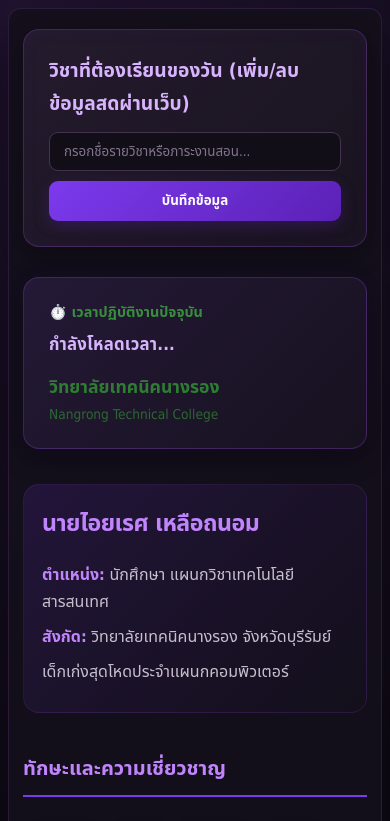
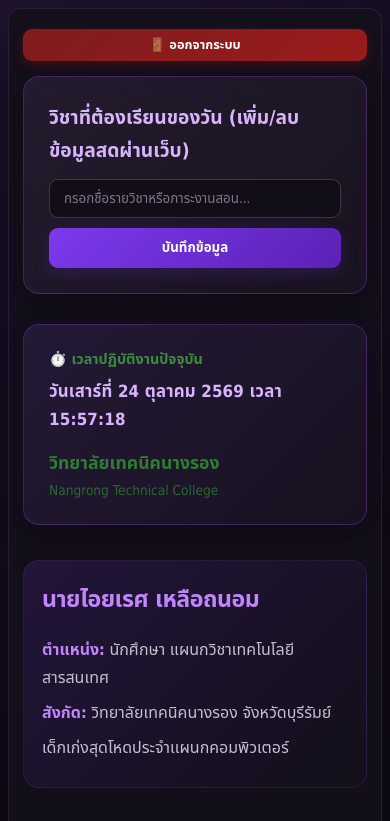
Before and after one commit to aiyaretlnartanom-art/-repair-system-firebase1, a plain HTML site: page public/index.html in a window 390 px wide. Shown: the top 821 px of the page. Drawn offline with Linux system fonts and the light colour scheme; no server answers.

Commit message:
fix logout and add top-right logout button

```diff
--- a/public/index.html
+++ b/public/index.html
@@ -40,6 +40,7 @@ body {
         0 20px 60px rgba(0, 0, 0, 0.55),
         0 0 30px rgba(120, 65, 180, 0.08);
     border: 1px solid rgba(157, 92, 211, 0.18);
+    position: relative; /* สำหรับจัดตำแหน่งปุ่ม Logout มุมขวาบน */
 }
 
 /* ==============================
@@ -297,6 +298,25 @@ button:disabled {
 }
 
 /* ==============================
+   Logout Button (Top Right)
+   ============================== */
+
+.logout-btn {
+    position: absolute;
+    top: 30px;
+    right: 30px;
+    background: linear-gradient(135deg, #7f1d1d, #991b1b);
+    padding: 8px 15px;
+    font-size: 0.85rem;
+    box-shadow: 0 4px 12px rgba(153, 27, 27, 0.3);
+}
+
+.logout-btn:hover {
+    background: linear-gradient(135deg, #991b1b, #b91c1c);
+    box-shadow: 0 6px 16px rgba(185, 28, 28, 0.4);
+}
+
+/* ==============================
    Upload Box
    ============================== */
 
@@ -443,6 +463,13 @@ footer p {
         border-radius: 16px;
     }
 
+    .logout-btn {
+        top: 20px;
+        right: 18px;
+        padding: 6px 12px;
+        font-size: 0.8rem;
+    }
+
     h1 {
         font-size: 1.7rem;
     }
@@ -491,6 +518,14 @@ footer p {
         border-radius: 13px;
     }
 
+    .logout-btn {
+        position: relative;
+        top: 0;
+        right: 0;
+        margin-bottom: 15px;
+        width: 100%;
+    }
+
     h1 {
         font-size: 1.45rem;
     }
@@ -527,6 +562,9 @@ footer p {
 <body>
 
 <div class="container">
+    <!-- ปุ่ม Logout มุมขวาบน -->
+    <button id="logoutBtn" class="logout-btn">🚪 ออกจากระบบ</button>
+
     <!-- แผงควบคุมสำหรับเพิ่มข้อมูล (Admin Panel) -->
     <div class="admin-panel">
         <h3>วิชาที่ต้องเรียนของวัน (เพิ่ม/ลบ ข้อมูลสดผ่านเว็บ)</h3>
@@ -611,8 +649,9 @@ footer p {
 <script type="module">
     import { initializeApp } from "https://www.gstatic.com/firebasejs/10.8.0/firebase-app.js";
     import { getFirestore, collection, addDoc, getDocs, deleteDoc, doc } from "https://www.gstatic.com/firebasejs/10.8.0/firebase-firestore.js";
+    import { getAuth, onAuthStateChanged, signOut } from "https://www.gstatic.com/firebasejs/10.8.0/firebase-auth.js";
 
-    // 🔑 ตั้งค่า Firebase Config ที่ดึงมาจากโปรเจกต์ของอาจารย์
+    // 🔑 ตั้งค่า Firebase Config ที่ดึงมาจากโปรเจกต์
     const firebaseConfig = {
         apiKey: "AIzaSyBL0tp785h5OSvDfMBNHGBIzf0YhwDAaDw",
         authDomain: "projectmahainwaiyaret.firebaseapp.com",
@@ -625,20 +664,26 @@ footer p {
 
     const app = initializeApp(firebaseConfig);
     const db = getFirestore(app);
+    const auth = getAuth(app);
     const dbCollection = "teachingLoads";
-    const auth = getAuth(app);
 
+    // ตรวจสอบสถานะการล็อกอิน ถ้ายังไม่ล็อกอินให้เตะกลับไปหน้า login.html
     onAuthStateChanged(auth, (user) => {
         if (!user) {
             window.location.href = "login.html";
         }
     });
 
-  function logout() {
-    signOut(auth).then(() => {
+    // ฟังก์ชันจัดการปุ่ม Logout
+    document.getElementById('logoutBtn').addEventListener('click', async () => {
+        try {
+            await signOut(auth);
             window.location.href = "login.html";
+        } catch (error) {
+            console.error("เกิดข้อผิดพลาดในการออกจากระบบ: ", error);
+            alert("ไม่สามารถออกจากระบบได้ กรุณาลองใหม่อีกครั้ง");
+        }
     });
-  }
 
     // ⏱️ ฟังก์ชันแสดงเวลาปฏิบัติงาน (Real-time Clock)
     function updateLiveClock() {
@@ -764,8 +809,5 @@ footer p {
     window.uploadImage = uploadImage;
     window.deleteImage = deleteImage;
 </script>
-<button onclick="window.location.href='login.html'" style="padding: 10px 20px; background-color: #6c757d; color: white; border: none; border-radius: 5px; cursor: pointer;">
-    ← กลับไปหน้าเข้าสู่ระบบ
-</button>
 </body>
 </html>
```
Lines whose indentation alone changed are shown as unchanged.
